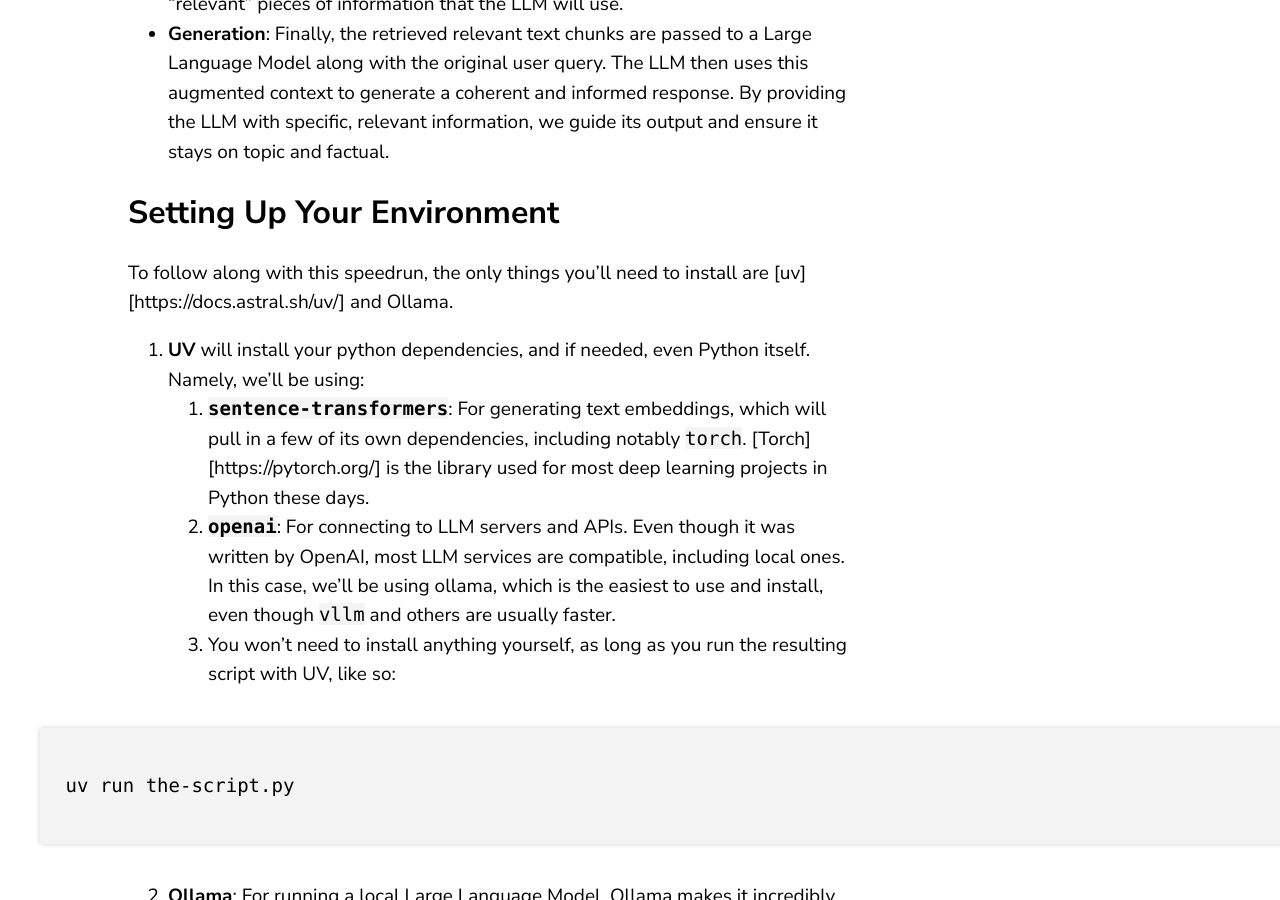
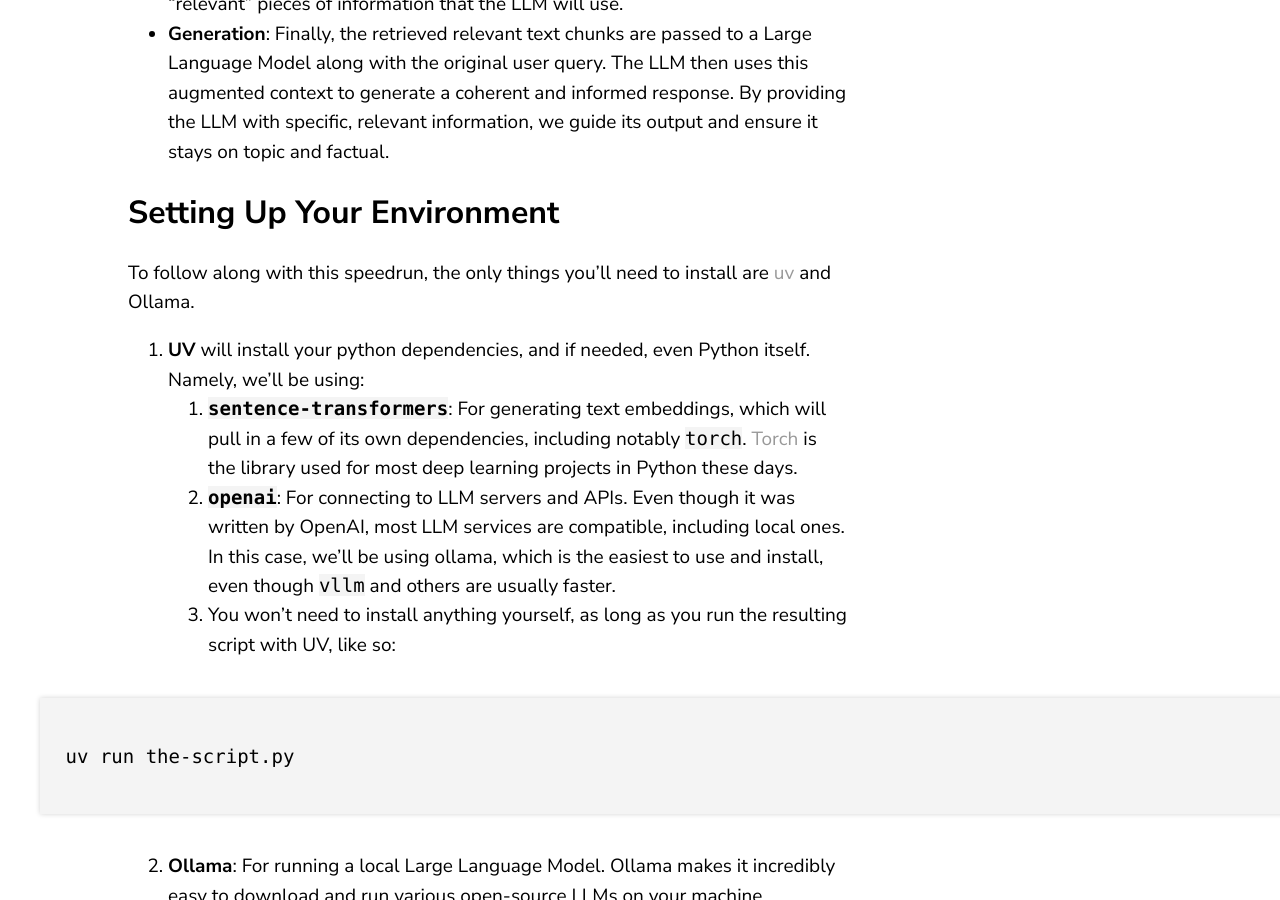
Before and after one commit to SeanTater/SeanTater.github.io, a Jekyll site: the page built from _posts/2025-07-03-rag-speedrun.md, in a window 1280 px wide and 900 px high, scrolled down 1512 px. Built offline with Jekyll 4.4.1, drawn with Linux system fonts in a browser that asks for light colours.

Commit message:
Fix two broken markdown links

```diff
--- a/_posts/2025-07-03-rag-speedrun.md
+++ b/_posts/2025-07-03-rag-speedrun.md
@@ -21,11 +21,11 @@ At its heart, a RAG system involves three main stages:
 
 ## Setting Up Your Environment
 
-To follow along with this speedrun, the only things you'll need to install are [uv][https://docs.astral.sh/uv/] and Ollama.
+To follow along with this speedrun, the only things you'll need to install are [uv](https://docs.astral.sh/uv/) and Ollama.
 
 1.  **UV** will install your python dependencies, and if needed, even Python itself. Namely, we'll be using:
     1. **`sentence-transformers`**: For generating text embeddings, which will pull in a few of its own dependencies, including notably `torch`.
-       [Torch][https://pytorch.org/] is the library used for most deep learning projects in Python these days.
+       [Torch](https://pytorch.org/) is the library used for most deep learning projects in Python these days.
     2. **`openai`**: For connecting to LLM servers and APIs. Even though it was written by OpenAI, most LLM services are compatible, including local ones.
        In this case, we'll be using ollama, which is the easiest to use and install, even though `vllm` and others are usually faster.
     3. You won't need to install anything yourself, as long as you run the resulting script with UV, like so:
```
